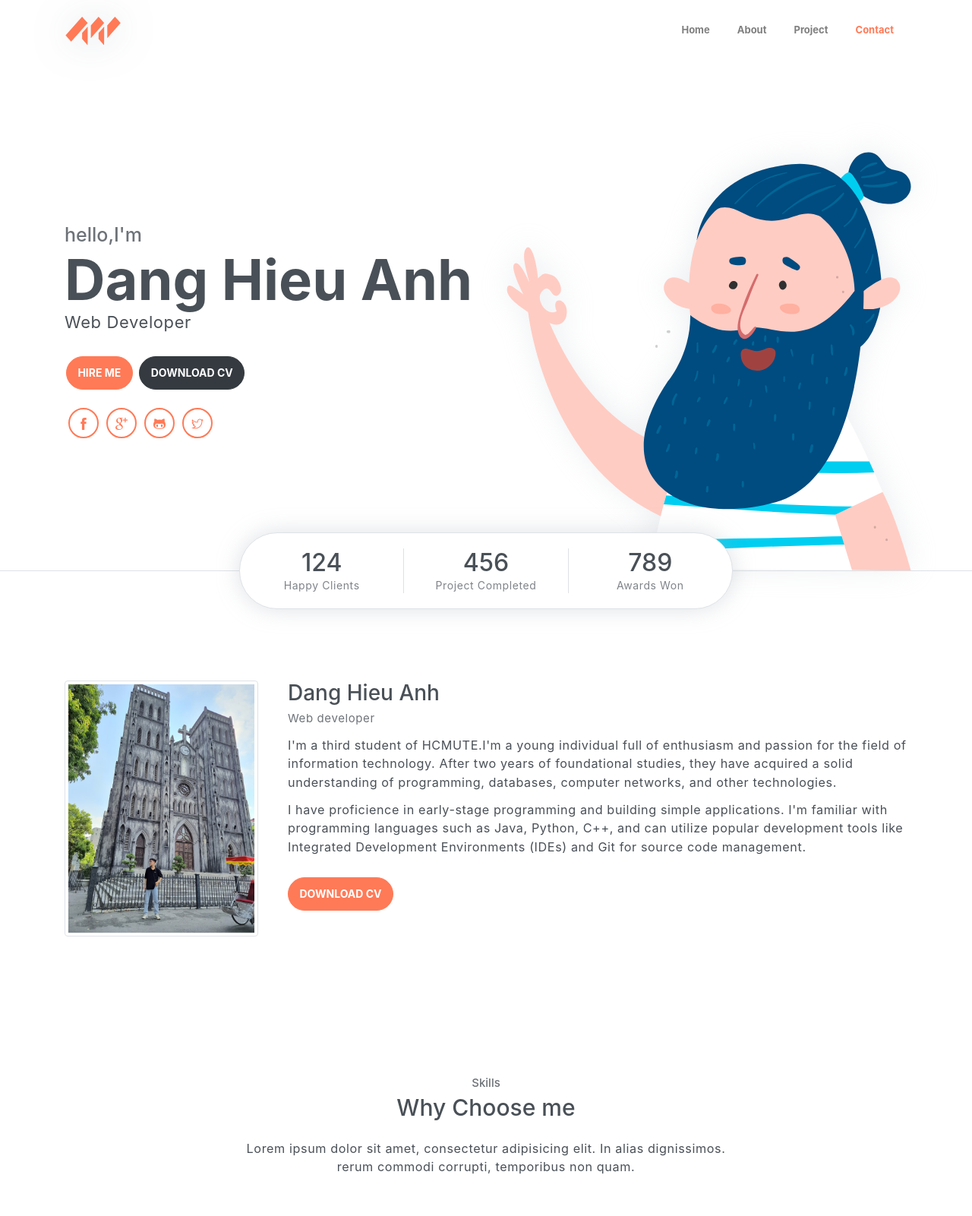
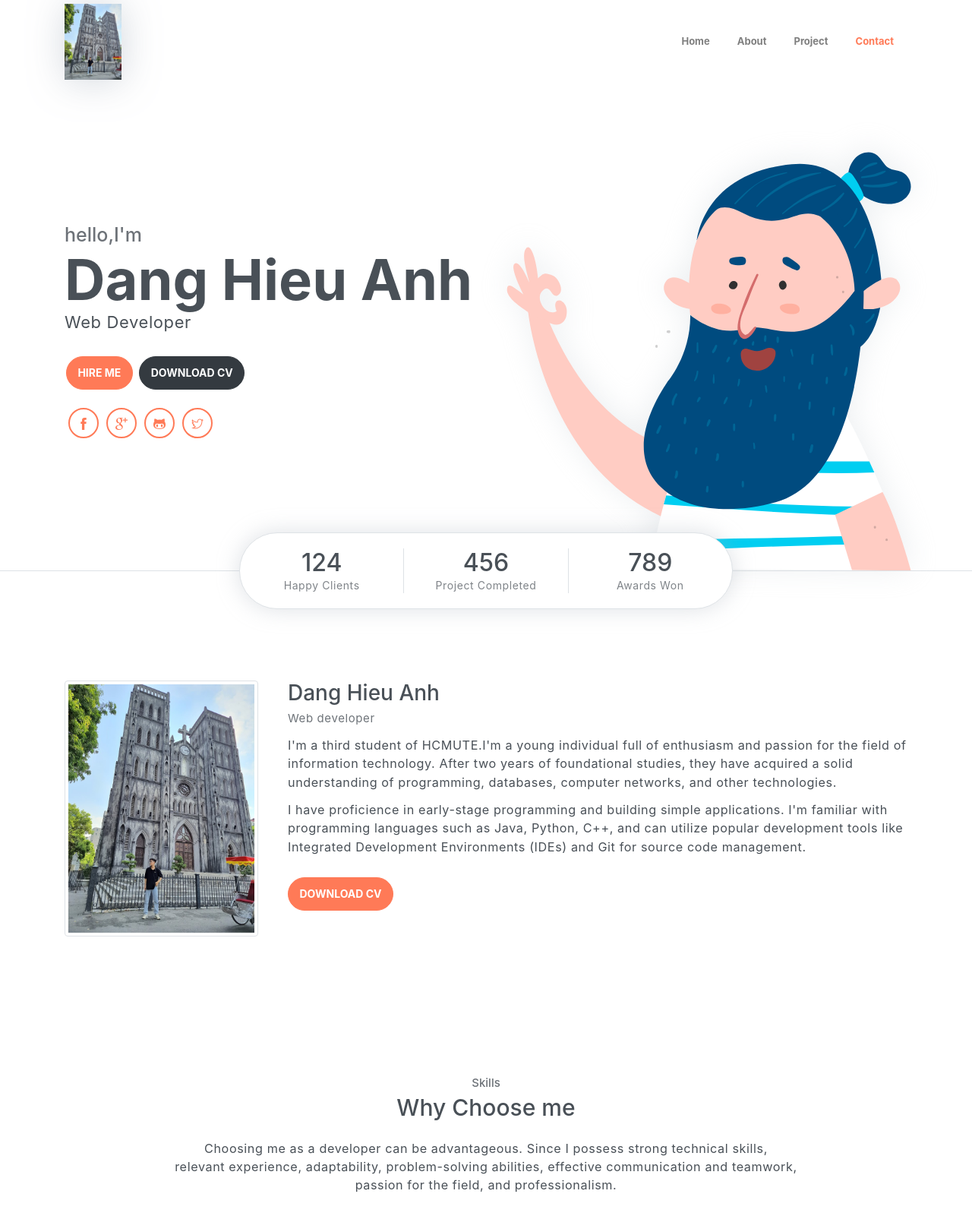
Before and after one commit to DHAdevse/DHAdev, a website: page index.html in a window 1280 px wide. Shown: the top 1601 px of the page at 76% size. Drawn offline with Linux system fonts and the light colour scheme.

Commit message:
third update

```diff
--- a/index.html
+++ b/index.html
@@ -5,7 +5,7 @@
     <meta name="viewport" content="width=device-width, initial-scale=1, shrink-to-fit=no">
     <meta name="description" content="Start your development with Steller landing page.">
     <meta name="author" content="Devcrud">
-    <title>Steller Landing page | Free Bootstrap 4.1 landing page</title>
+    <title>Welcome to my website !!! DHA</title>
     <!-- font icons -->
     <link rel="stylesheet" href="vendors/themify-icons/css/themify-icons.css">
     <!-- Bootstrap + Steller main styles -->
@@ -16,7 +16,7 @@
     <!-- Page navigation -->
     <nav class="navbar navbar-expand-lg navbar-light fixed-top" data-spy="affix" data-offset-top="0">
         <div class="container">
-            <a class="navbar-brand" href="#"><img src="imgs/logo.svg" alt=""></a>
+            <a class="navbar-brand" href="#"><img src="imgs/avatar.jpg" alt=""></a>
             <button class="navbar-toggler" type="button" data-toggle="collapse" data-target="#navbarSupportedContent" aria-controls="navbarSupportedContent" aria-expanded="false" aria-label="Toggle navigation">
                 <span class="navbar-toggler-icon"></span>
             </button>
@@ -107,7 +107,7 @@
         <div class="container text-center">
             <h6 class="subtitle">Skills</h6>
             <h6 class="section-title mb-4">Why Choose me</h6>
-            <p class="mb-5 pb-4">Lorem ipsum dolor sit amet, consectetur adipisicing elit. In alias dignissimos. <br> rerum commodi corrupti, temporibus non quam.</p>
+            <p class="mb-5 pb-4">Choosing me as a developer can be advantageous. Since I possess strong technical skills, <br> relevant experience, adaptability, problem-solving abilities, effective communication and teamwork, <br> passion for the field, and professionalism.</p>
 
             <div class="row text-left">
                 <div class="col-sm-6">
```
